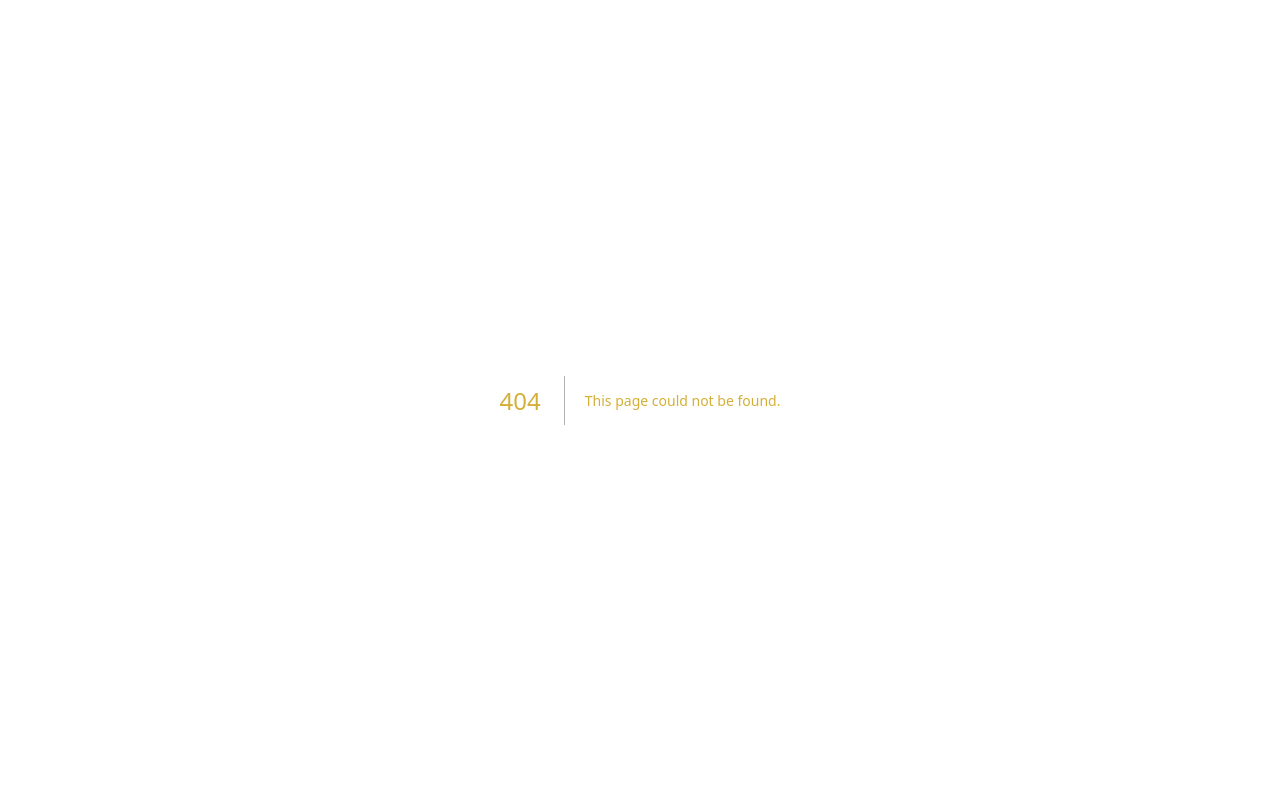
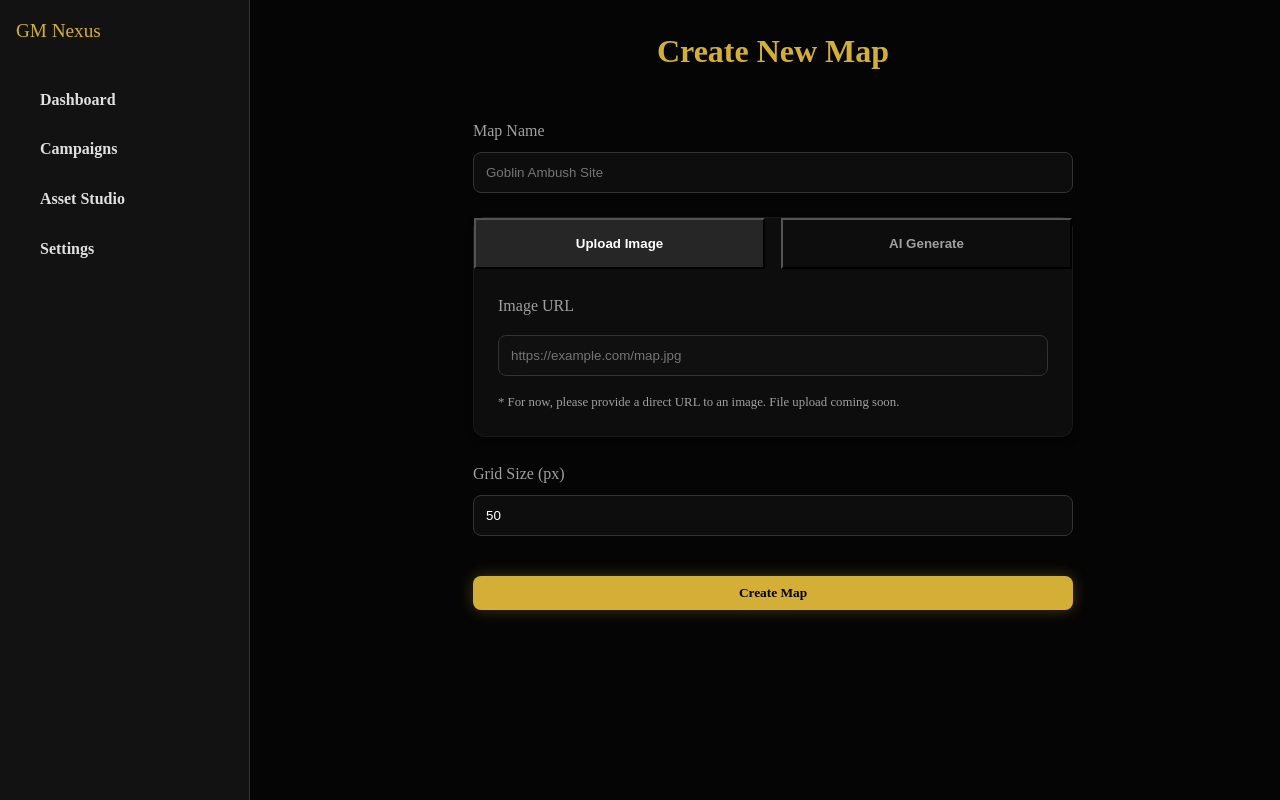
Before and after one commit to Thrasher66099/GM-PORTAL, a Next.js app: page /gm/campaigns/1/maps/new in a window 1280 px wide. Before the commit this address had no page. Built offline with nearby package versions, Linux system fonts and the light colour scheme.

Commit message:
feat: implement map creation UI with AI stub

```diff
--- /dev/null
+++ b/src/app/gm/campaigns/[id]/maps/new/page.tsx
@@ -0,0 +1,12 @@
+import CreateMapForm from '@/components/map/CreateMapForm'
+
+export default async function NewMapPage({ params }: { params: Promise<{ id: string }> }) {
+    const { id } = await params
+
+    return (
+        <div className="container flex flex-col items-center" style={{ paddingBottom: '4rem' }}>
+            <h1 style={{ marginBottom: '2rem' }}>Create New Map</h1>
+            <CreateMapForm campaignId={id} />
+        </div>
+    )
+}
--- a/src/app/gm/campaigns/[id]/page.tsx
+++ b/src/app/gm/campaigns/[id]/page.tsx
@@ -1,5 +1,6 @@
 import { createClient } from '@/lib/supabase/server'
 import { notFound } from 'next/navigation'
+import Link from 'next/link'
 
 export default async function CampaignDashboard({ params }: { params: Promise<{ id: string }> }) {
     const supabase = await createClient()
@@ -39,9 +40,9 @@ export default async function CampaignDashboard({ params }: { params: Promise<{
                 <div className="card glass">
                     <h3>Quick Actions</h3>
                     <div className="flex flex-col" style={{ gap: '1rem' }}>
-                        <button className="btn btn-secondary" style={{ justifyContent: 'flex-start' }}>
+                        <Link href={`/gm/campaigns/${id}/maps/new`} className="btn btn-secondary" style={{ justifyContent: 'flex-start', textDecoration: 'none', color: 'var(--color-text)' }}>
                             🗺️ Create New Map
-                        </button>
+                        </Link>
                         <button className="btn btn-secondary" style={{ justifyContent: 'flex-start' }}>
                             👤 Generate NPC
                         </button>
--- /dev/null
+++ b/src/app/gm/campaigns/maps/actions.ts
@@ -0,0 +1,41 @@
+'use server'
+
+import { createClient } from '@/lib/supabase/server'
+import { redirect } from 'next/navigation'
+import { revalidatePath } from 'next/cache'
+
+export async function createMap(formData: FormData) {
+    const supabase = await createClient()
+
+    const { data: { user } } = await supabase.auth.getUser()
+    if (!user) {
+        throw new Error('Not authenticated')
+    }
+
+    const campaignId = formData.get('campaignId') as string
+    const name = formData.get('name') as string
+    const imageUrl = formData.get('imageUrl') as string
+    const gridSize = parseInt(formData.get('gridSize') as string) || 50
+
+    const { data, error } = await supabase
+        .from('maps')
+        .insert({
+            campaign_id: campaignId,
+            name,
+            image_url: imageUrl,
+            grid_data: { size: gridSize, offset: { x: 0, y: 0 } },
+            fog_data: {},
+            tokens: [],
+            is_active: false
+        })
+        .select()
+        .single()
+
+    if (error) {
+        console.error('Error creating map:', error)
+        throw new Error('Failed to create map')
+    }
+
+    revalidatePath(`/gm/campaigns/${campaignId}`)
+    redirect(`/gm/campaigns/${campaignId}`)
+}
--- /dev/null
+++ b/src/components/map/CreateMapForm.tsx
@@ -0,0 +1,152 @@
+'use client'
+
+import { createMap } from '@/app/gm/campaigns/maps/actions'
+import { useState } from 'react'
+
+export default function CreateMapForm({ campaignId }: { campaignId: string }) {
+    const [isLoading, setIsLoading] = useState(false)
+    const [mode, setMode] = useState<'upload' | 'generate'>('upload')
+    const [imageUrl, setImageUrl] = useState('')
+
+    async function handleSubmit(formData: FormData) {
+        setIsLoading(true)
+        try {
+            // If using generated image, we need to append it to formData or handle it
+            if (imageUrl) {
+                formData.set('imageUrl', imageUrl)
+            }
+            await createMap(formData)
+        } catch (error) {
+            console.error(error)
+            alert('Failed to create map')
+        } finally {
+            setIsLoading(false)
+        }
+    }
+
+    const handleGenerateStub = () => {
+        setIsLoading(true)
+        // Simulate AI generation delay
+        setTimeout(() => {
+            setImageUrl('https://placehold.co/800x600/1a1b26/FFF?text=Generated+Dungeon+Map')
+            setIsLoading(false)
+        }, 2000)
+    }
+
+    return (
+        <form action={handleSubmit} className="flex flex-col" style={{ gap: '1.5rem', maxWidth: '600px', width: '100%' }}>
+            <input type="hidden" name="campaignId" value={campaignId} />
+
+            <div className="flex flex-col" style={{ gap: '0.5rem' }}>
+                <label htmlFor="name" style={{ color: 'var(--color-text-muted)' }}>Map Name</label>
+                <input
+                    id="name"
+                    name="name"
+                    type="text"
+                    required
+                    className="glass"
+                    style={{ padding: '0.75rem', borderRadius: 'var(--radius-md)', color: 'white', border: '1px solid var(--color-border)' }}
+                    placeholder="Goblin Ambush Site"
+                />
+            </div>
+
+            <div className="card glass" style={{ padding: '0' }}>
+                <div className="flex border-b border-white/10">
+                    <button
+                        type="button"
+                        onClick={() => setMode('upload')}
+                        style={{
+                            flex: 1,
+                            padding: '1rem',
+                            background: mode === 'upload' ? 'rgba(255,255,255,0.1)' : 'transparent',
+                            color: mode === 'upload' ? 'white' : 'var(--color-text-muted)',
+                            fontWeight: 'bold'
+                        }}
+                    >
+                        Upload Image
+                    </button>
+                    <button
+                        type="button"
+                        onClick={() => setMode('generate')}
+                        style={{
+                            flex: 1,
+                            padding: '1rem',
+                            background: mode === 'generate' ? 'rgba(255,255,255,0.1)' : 'transparent',
+                            color: mode === 'generate' ? 'white' : 'var(--color-text-muted)',
+                            fontWeight: 'bold'
+                        }}
+                    >
+                        AI Generate
+                    </button>
+                </div>
+
+                <div style={{ padding: '1.5rem' }}>
+                    {mode === 'upload' ? (
+                        <div className="flex flex-col" style={{ gap: '1rem' }}>
+                            <label style={{ color: 'var(--color-text-muted)' }}>Image URL</label>
+                            <input
+                                name="imageUrl"
+                                type="url"
+                                value={imageUrl}
+                                onChange={(e) => setImageUrl(e.target.value)}
+                                className="glass"
+                                style={{ padding: '0.75rem', borderRadius: 'var(--radius-md)', color: 'white', border: '1px solid var(--color-border)' }}
+                                placeholder="https://example.com/map.jpg"
+                                required={mode === 'upload'}
+                            />
+                            <p style={{ fontSize: '0.8rem', color: 'var(--color-text-muted)' }}>
+                                * For now, please provide a direct URL to an image. File upload coming soon.
+                            </p>
+                        </div>
+                    ) : (
+                        <div className="flex flex-col" style={{ gap: '1rem' }}>
+                            <label style={{ color: 'var(--color-text-muted)' }}>Prompt</label>
+                            <textarea
+                                className="glass"
+                                rows={3}
+                                style={{ padding: '0.75rem', borderRadius: 'var(--radius-md)', color: 'white', border: '1px solid var(--color-border)' }}
+                                placeholder="A damp cavern with glowing mushrooms and a small stream..."
+                            />
+                            <button
+                                type="button"
+                                onClick={handleGenerateStub}
+                                disabled={isLoading}
+                                className="btn btn-secondary"
+                            >
+                                {isLoading ? 'Generating...' : 'Generate Map (Stub)'}
+                            </button>
+                        </div>
+                    )}
+
+                    {imageUrl && (
+                        <div style={{ marginTop: '1rem', borderRadius: 'var(--radius-md)', overflow: 'hidden', border: '1px solid var(--color-border)' }}>
+                            {/* eslint-disable-next-line @next/next/no-img-element */}
+                            <img src={imageUrl} alt="Map Preview" style={{ width: '100%', display: 'block' }} />
+                        </div>
+                    )}
+                </div>
+            </div>
+
+            <div className="flex flex-col" style={{ gap: '0.5rem' }}>
+                <label htmlFor="gridSize" style={{ color: 'var(--color-text-muted)' }}>Grid Size (px)</label>
+                <input
+                    id="gridSize"
+                    name="gridSize"
+                    type="number"
+                    defaultValue={50}
+                    className="glass"
+                    style={{ padding: '0.75rem', borderRadius: 'var(--radius-md)', color: 'white', border: '1px solid var(--color-border)' }}
+                />
+            </div>
+
+            <button
+                type="submit"
+                disabled={isLoading || !imageUrl}
+                className="btn btn-primary"
+                style={{ marginTop: '1rem' }}
+            >
+                {isLoading ? 'Saving...' : 'Create Map'}
+            </button>
+        </form>
+    )
+}
```
Also changed, not shown: 1 other file (tests, documents, lock files or other folders).
